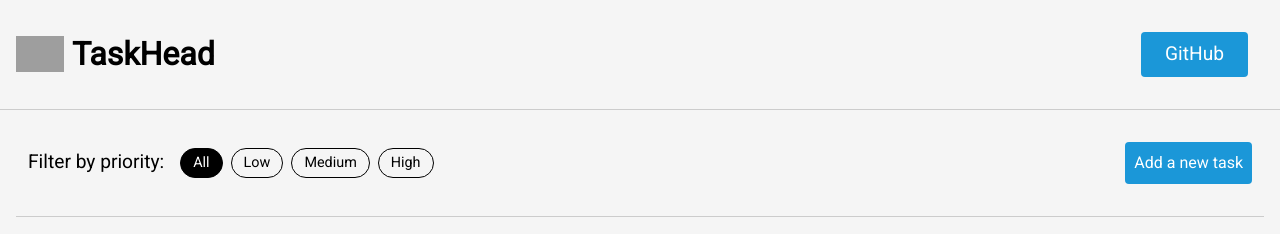
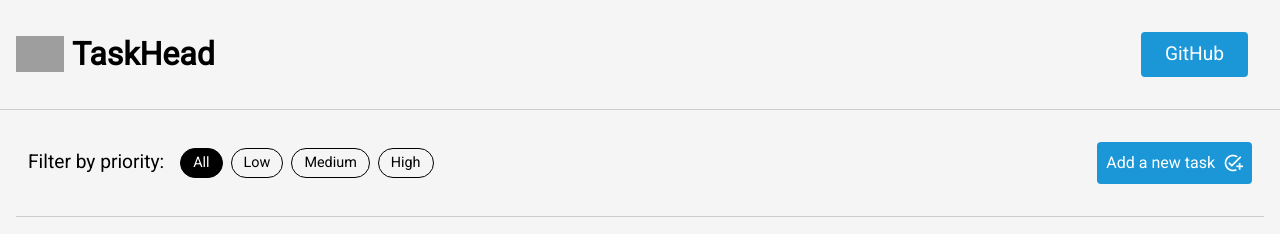
Before and after one commit to not-vibhu/taskhead, a React (Create React App) app: page / in a window 1280 px wide. Shown: the top 234 px of the page. Built offline with nearby package versions, Linux system fonts and the light colour scheme; grey boxes are pictures that could not be loaded.

Commit message:
style: styled subtask input

```diff
--- a/src/Components/Modal.jsx
+++ b/src/Components/Modal.jsx
@@ -1,5 +1,4 @@
 import "./Styles/Modal.css";
-import { useState } from "react";
 import { useModal } from "../Contexts/ModalContext";
 import { useTask } from "../Contexts/TaskContext";
 import { v4 as uuidv4 } from "uuid";
@@ -18,9 +17,9 @@ export default function Modal() {
 
     const { task, setTask, taskList, setTaskList } = useTask();
 
+    const isTaskEdited = taskList.find((taskInList) => taskInList.id === task.id);
+
     const addTask = () => {
-
-        const isTaskEdited = taskList.find((taskInList) => taskInList.id === task.id);
 
         if (isTaskEdited) {
 
@@ -54,7 +53,7 @@ export default function Modal() {
                 <div className="modal">
 
                     <div className="modal-header">
-                        <p>Add a Task</p>
+                        {isTaskEdited ? <p>Edit this task</p> : <p>Add a Task</p>}
                     </div>
 
                     <div className="task-input-container">
@@ -69,7 +68,7 @@ export default function Modal() {
 
                         <p className="task-input-title">Priority:</p>
 
-                        <select value={task.priority} onChange={(e) => setTask({...task, priority: e.target.value})} >
+                        <select value={task.priority} onChange={(e) => setTask({ ...task, priority: e.target.value })} >
                             <option value="Low"> Low
                             </option>
                             <option value="Medium"> Medium
@@ -88,9 +87,30 @@ export default function Modal() {
 
                     </div>
 
+                    <div className="task-input-container">
+
+                        <p className="task-input-title">Sub-tasks:</p>
+
+                        <div className="subtask-input">
+                            <input type="text" placeholder="Enter title" value={task.title} onChange={(e) => setTask({ ...task, title: e.target.value })} />
+
+                            <button className="subtask-button">
+                                <span className="material-icons-outlined">
+                                    add_task
+                                </span>
+                            </button>
+
+                        </div>
+
+                        <div>
+                            <li>Hello</li>
+                        </div>
+
+                    </div>
+
                     <div className="modal-actions">
 
-                        <button className="add-button" onClick={() => addTask()}>Add Task</button>
+                        {isTaskEdited ? <button className="add-button" onClick={() => addTask()}>Update Task</button> : <button className="add-button" onClick={() => addTask()}>Add Task</button>}
 
                         <button className="cancel-button" onClick={() => setShowModal(false)}>Cancel</button>
 
--- a/src/Components/Styles/Modal.css
+++ b/src/Components/Styles/Modal.css
@@ -23,6 +23,8 @@
     background-color: white;
     border-radius: 0.25rem;
     box-shadow: 0 5px 20px 0 rgba(0, 0, 0, 0.04);
+    height: 30rem;
+    overflow-y: auto;
 }
 
 .modal-header {
@@ -96,6 +98,35 @@
     border: 2px solid var(--primary-color);
 }
 
+.subtask-input {
+    display: flex;
+    align-items: center;
+    gap: 0.5rem;
+}
+
+.subtask-input input{
+    width: 20rem;
+}
+
+.subtask-button {
+    color: var(--primary-color);
+    display: flex;
+    align-items: center;
+    padding: 0rem 0.25rem;
+    background-color: transparent;
+    border: 2px solid #acacac;
+}
+
+.subtask-button span {
+    font-size: 2rem;
+}
+
+.subtask-button:hover {
+    cursor: pointer;
+    color: var(--primary-hover-color);
+    border: 2px solid var(--primary-color);
+}
+
 .modal-actions {
     width: 100%;
     padding: 0.5rem;
--- a/src/Pages/HomePage.jsx
+++ b/src/Pages/HomePage.jsx
@@ -14,11 +14,11 @@ export default function HomePage() {
 
   const { taskList } = useTask();
 
-  const {filter} = useFilter();
+  const { filter } = useFilter();
 
   let filteredTaskList = taskList;
 
-  if(filter !== "All") {
+  if (filter !== "All") {
     filteredTaskList = taskList.filter((task) => task.priority === filter);
   }
 
@@ -34,7 +34,11 @@ export default function HomePage() {
 
           <Filters />
 
-          <button onClick={() => setShowModal(true)} className="add-task-button">Add a new task</button>
+          <button onClick={() => setShowModal(true)} className="add-task-button">
+            Add a new task
+            <span className="material-icons-outlined">
+              add_task
+            </span></button>
         </div>
 
 
--- a/src/Pages/Styles/HomePage.css
+++ b/src/Pages/Styles/HomePage.css
@@ -29,6 +29,13 @@
     border: 1px solid transparent;
     padding: 0.5rem;
     border-radius: 0.25rem;
+    display: flex;
+    align-items: center;
+    gap: 0.5rem;
+}
+
+.add-task-button span {
+    font-size: 1.25rem;
 }
 
 .add-task-button:hover {
```
